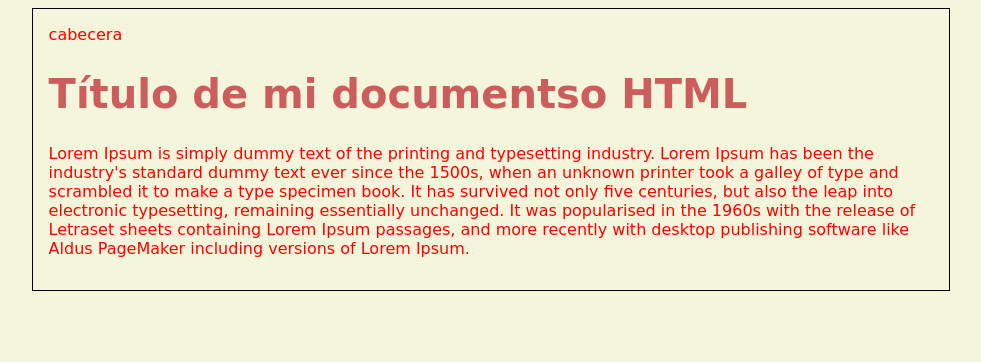
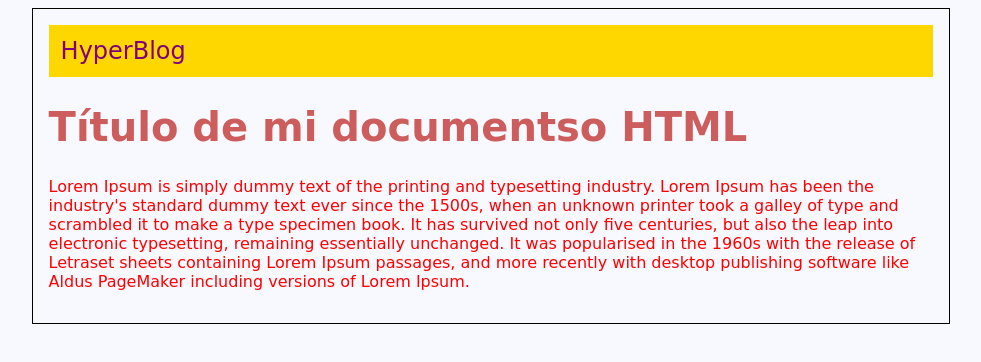
Before and after one commit to MgzArellano/crud-python, a plain HTML site: page index.html in a window 1280 px wide. Shown: the whole page, without its empty margins (149-1130 px from the left). Drawn offline with Linux system fonts and the light colour scheme.

Commit message:
Finalizada la cabecera con disenos

```diff
--- a/css/styles.css
+++ b/css/styles.css
@@ -2,8 +2,17 @@ body{
     color: red;
     text-align: left;
     font-family:cursive;
-    background-color:beige;
+    background-color:ghostwhite;
 }
+
+#cabecera{
+    background-color: gold;
+    color: purple;
+    font-size: x-large;
+    margin: 0px;
+    padding: 0.5em;
+}
+
 
 #container{
     width: 70%;
--- a/index.html
+++ b/index.html
@@ -12,7 +12,7 @@
     <div id="container">
 
         <div id="cabecera">
-            cabecera
+            HyperBlog
         </div>
 
         <div id="post">
```
